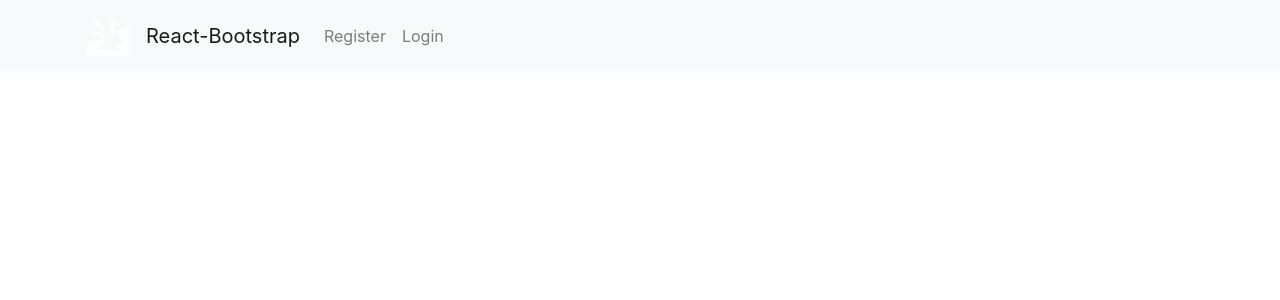
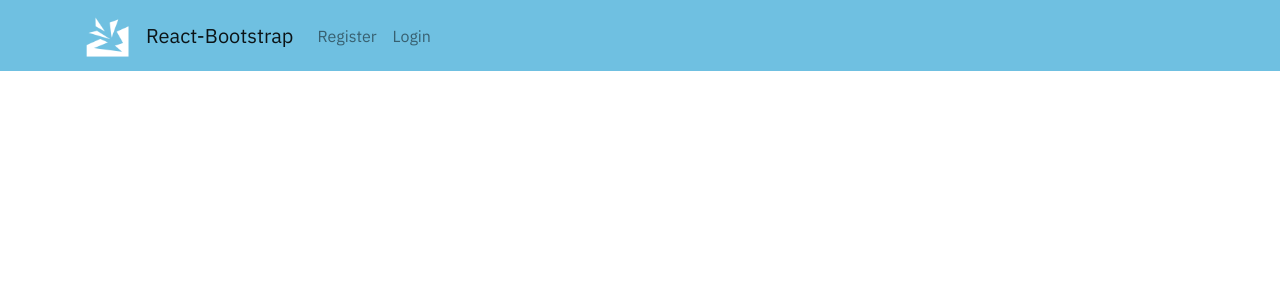
Before and after one commit to alcl2000/Amy-Lewis-PP5-FE, a React (Create React App) app: page / in a window 1280 px wide. Shown: the top 300 px of the page. Built offline with nearby package versions, Linux system fonts and the light colour scheme.

Commit message:
style: font family updated

```diff
--- a/src/components/NavBar.js
+++ b/src/components/NavBar.js
@@ -1,11 +1,12 @@
 import React from 'react';
 import { Navbar, Nav, Container} from 'react-bootstrap';
 import logo from '../assets/logo.png'
+import styles from '../styles/NavBar.module.css'
 
 const NavBar = () => {
   return (
     <div>
-        <Navbar bg="light" expand="lg">
+        <Navbar className={styles.NavBar} expand="lg">
             <Container>
                 <Navbar.Brand href='#home'>
                     <img src={logo} alt="" height={'45px'}/>
--- a/src/index.css
+++ b/src/index.css
@@ -1,4 +1,4 @@
-@import url('https://fonts.googleapis.com/css2?family=IBM+Plex+Sans:ital,wght@0,300;0,700;1,300;1,700&display=swap');
+@import url('https://fonts.googleapis.com/css2?family=IBM+Plex+Sans:ital,wght@0,400;0,700;1,400;1,700&display=swap');
 
 body {
   margin: 0;
--- /dev/null
+++ b/src/styles/NavBar.module.css
@@ -0,0 +1,6 @@
+@import url('https://fonts.googleapis.com/css2?family=IBM+Plex+Sans:ital,wght@0,400;0,700;1,400;1,700&display=swap');
+
+.NavBar{
+    background-color: #6FC0E1;
+    font-family: 'IBM Plex Sans', sans-serif;
+}
```
